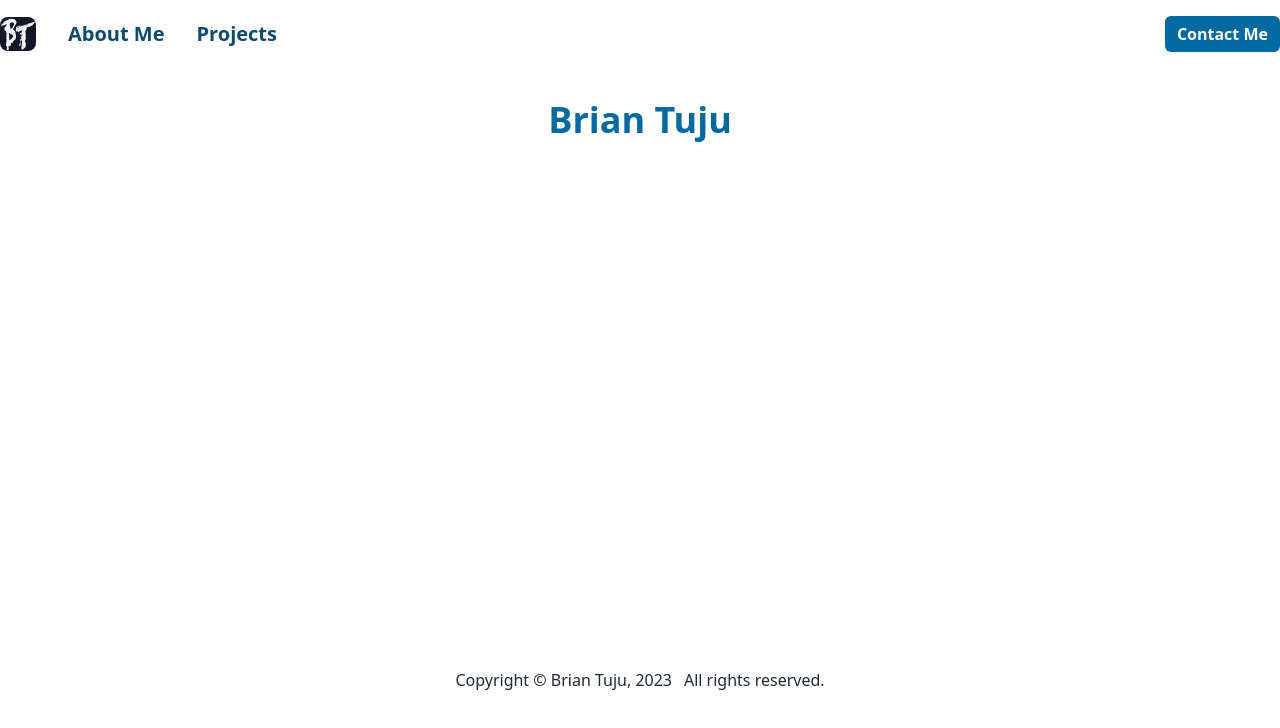
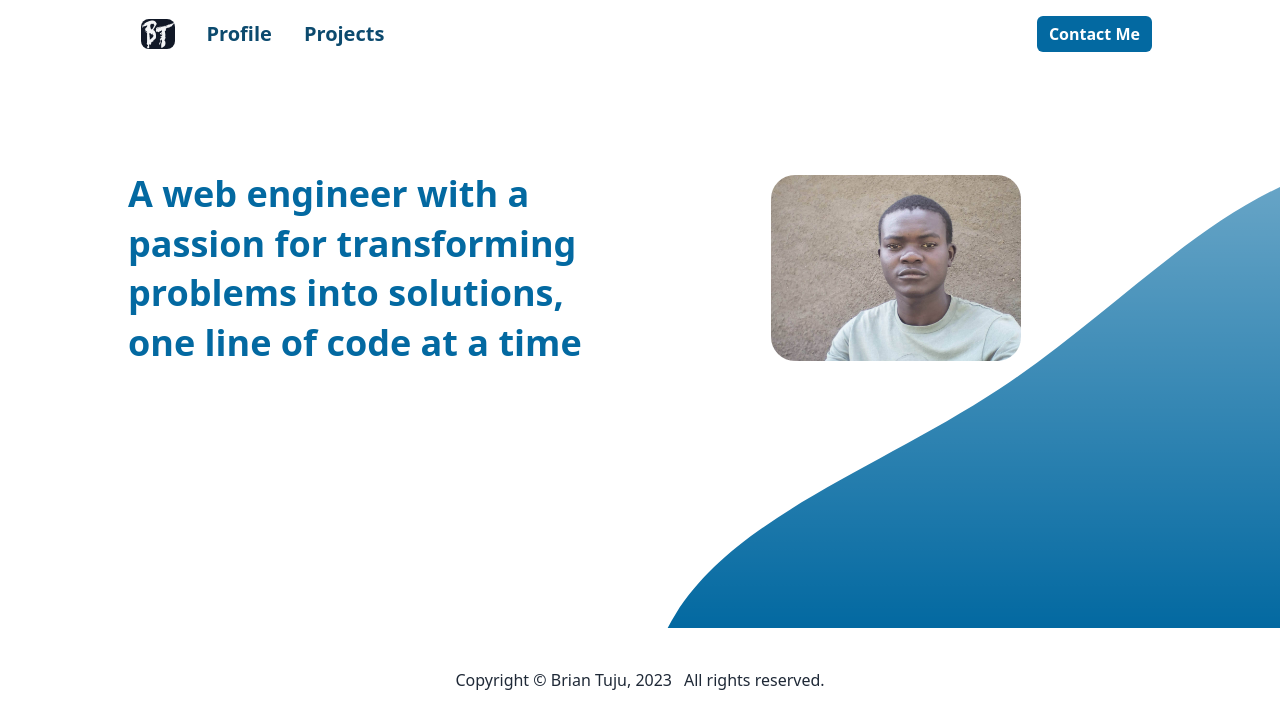
Before and after one commit to briantuju/briantuju, a Next.js app: page / in a window 1280 px wide. Shown: the top 728 px of the page. Built offline with nearby package versions, Linux system fonts and the light colour scheme.

Commit message:
General portfolio update

```diff
--- a/components/layout/Layout.tsx
+++ b/components/layout/Layout.tsx
@@ -2,13 +2,17 @@ import Head from 'next/head'
 
 import Footer from './Footer'
 import Header from './Header'
+import env from '@/config/env'
 
 const Layout = ({ children }: ChildrenProp) => {
   return (
     <>
       <Head>
-        <title>Brian Tuju</title>
-        <meta name="description" content="Portfolio Website for Brian Tuju" />
+        <title>{env.name}</title>
+        <meta
+          name="description"
+          content={`Portfolio Website for ${env.name}`}
+        />
       </Head>
 
       <Header />
--- a/components/layout/Navigation.tsx
+++ b/components/layout/Navigation.tsx
@@ -2,13 +2,13 @@ import Link from 'next/link'
 import Image from 'next/image'
 import { useState } from 'react'
 
+import Button from '../button/Button'
+import Container from '../misc/Container'
+import IconMenuLeft from '../icons/IconMenuLeft'
+import logoCropped from '@/public/img/logo-cropped.png'
+import { Icon } from '../misc/Icon'
+import { maxMobileWidth } from '@/utils'
 import { Size, useWindowSize } from '@/hooks/useWindowSize'
-import logoCropped from '@/public/img/logo-cropped.png'
-import IconMenuLeft from '../icons/IconMenuLeft'
-import { maxMobileWidth } from '@/utils'
-import Container from '../misc/Container'
-import Button from '../button/Button'
-import { Icon } from '../misc/Icon'
 
 const Navigation = () => {
   const size: Size = useWindowSize()
@@ -34,26 +34,26 @@ const Navigation = () => {
             {/* Navigation Items */}
             {showMobileNav || !isMobile ? (
               <div
-                className={`absolute md:relative left-0 top-12 md:top-0 w-full md:w-auto bg-white py-4 md:py-0 block`}
+                className={`absolute md:relative left-0 top-12 md:top-0 w-full md:w-auto bg-white py-4 md:py-0 block z-10`}
               >
                 <div className="bt_container md:max-w-none">
                   <ul className="flex flex-col md:flex-row gap-4 xl:gap-8 items-start md:items-center justify-start font-bold text-xl text-brand-dark">
                     {/* Logo */}
                     <Link
                       href={'/'}
-                      className="absolute md:relative -top-11 md:top-0 left-20 md:left-0"
+                      className="md:relative -top-11 md:top-0 left-20 md:left-0"
                     >
                       <Image
                         src={logoCropped}
                         alt="Brian Tuju logo"
                         className="object-cover rounded-lg"
-                        width={36}
-                        height={36}
+                        width={60}
+                        height={60}
                       />
                     </Link>
                     {/* Links */}
                     <li>
-                      <Link href={'/about'}>About Me</Link>
+                      <Link href={'/profile'}>Profile</Link>
                     </li>
                     <li>
                       <Link href={'/projects'}>Projects</Link>
--- a/pages/index.tsx
+++ b/pages/index.tsx
@@ -1,15 +1,36 @@
+import Image from 'next/image'
 import { NextPage } from 'next'
 
+import myImage from '/public/img/me.jpg'
 import Container from '@/components/misc/Container'
 
 const Home: NextPage = () => {
   return (
-    <div className="bg-white min-h-[70vh]">
+    <div
+      className="bg-white xl:min-h-[70vh] md:bg-hero-bg"
+      style={{
+        backgroundRepeat: 'no-repeat',
+        backgroundPosition: 'right',
+        backgroundSize: 'cover',
+      }}
+    >
       <Container>
-        <div className="flex items-center justify-center h-full">
-          <h1 className="text-4xl font-bold text-brand py-8 text-center">
-            Brian Tuju
+        <div className="pt-6 md:pt-0 grid grid-cols-1 md:grid-cols-2 items-center min-h-[70vh] md:min-h-[400px]">
+          <h1 className="font-bold text-center md:text-left self-start md:self-center text-3xl lg:text-4xl text-brand order-2 md:order-1 leading-normal md:leading-tight xl:leading-snug">
+            A web engineer with a passion for transforming problems into
+            solutions, one line of code at a time
           </h1>
+
+          <div className="h-full overflow-hidden relative md:order-2 flex items-center justify-center">
+            <Image
+              src={myImage}
+              alt="My Photo"
+              className="object-cover rounded-3xl"
+              width={250}
+              height={250}
+              quality={100}
+            />
+          </div>
         </div>
       </Container>
     </div>
--- /dev/null
+++ b/pages/profile.tsx
@@ -0,0 +1,21 @@
+import Head from 'next/head'
+import { NextPage } from 'next'
+
+import Container from '@/components/misc/Container'
+import env from '@/config/env'
+
+const Profile: NextPage = () => {
+  return (
+    <>
+      <Head>
+        <title>Profile | {env.name}</title>
+      </Head>
+
+      <Container>
+        <h1>Profile</h1>
+      </Container>
+    </>
+  )
+}
+
+export default Profile
--- /dev/null
+++ b/pages/projects.tsx
@@ -0,0 +1,21 @@
+import Head from 'next/head'
+import { NextPage } from 'next'
+
+import Container from '@/components/misc/Container'
+import env from '@/config/env'
+
+const Projects: NextPage = () => {
+  return (
+    <>
+      <Head>
+        <title>Projects | {env.name}</title>
+      </Head>
+
+      <Container>
+        <h1>Projects</h1>
+      </Container>
+    </>
+  )
+}
+
+export default Projects
--- a/styles/app.scss
+++ b/styles/app.scss
@@ -7,5 +7,5 @@
 @tailwind components;
 @tailwind utilities;
 
-@import 'sass/base', 'sass/utilities', 'sass/components/button',
-  'sass/components/input';
+@import 'sass/animations', 'sass/base', 'sass/utilities',
+  'sass/components/button', 'sass/components/input';
--- /dev/null
+++ b/styles/sass/_animations.scss
@@ -0,0 +1,43 @@
+.roll-in-blurred-right {
+  -webkit-animation: roll-in-blurred-right 0.65s cubic-bezier(0.23, 1, 0.32, 1)
+    both;
+  animation: roll-in-blurred-right 0.65s cubic-bezier(0.23, 1, 0.32, 1) both;
+}
+
+/**
+ * ----------------------------------------
+ * animation roll-in-blurred-right
+ * ----------------------------------------
+ */
+@-webkit-keyframes roll-in-blurred-right {
+  0% {
+    -webkit-transform: translateX(1000px) rotate(720deg);
+    transform: translateX(1000px) rotate(720deg);
+    -webkit-filter: blur(50px);
+    filter: blur(50px);
+    opacity: 0;
+  }
+  100% {
+    -webkit-transform: translateX(0) rotate(0deg);
+    transform: translateX(0) rotate(0deg);
+    -webkit-filter: blur(0);
+    filter: blur(0);
+    opacity: 1;
+  }
+}
+@keyframes roll-in-blurred-right {
+  0% {
+    -webkit-transform: translateX(1000px) rotate(720deg);
+    transform: translateX(1000px) rotate(720deg);
+    -webkit-filter: blur(50px);
+    filter: blur(50px);
+    opacity: 0;
+  }
+  100% {
+    -webkit-transform: translateX(0) rotate(0deg);
+    transform: translateX(0) rotate(0deg);
+    -webkit-filter: blur(0);
+    filter: blur(0);
+    opacity: 1;
+  }
+}
--- a/styles/sass/_utilities.scss
+++ b/styles/sass/_utilities.scss
@@ -3,7 +3,7 @@
 .bt_ {
   // Custom container class
   &container {
-    @apply container mx-auto max-w-[90%] sm:max-w-[85%] xl:max-w-[1280px] 2xl:max-w-[1536px];
+    @apply container mx-auto w-[90%] md:max-w-[80%];
   }
 
   // Text Color
--- a/tailwind.config.js
+++ b/tailwind.config.js
@@ -8,6 +8,10 @@ module.exports = {
   theme: {
     extend: {
       backgroundImage: {
+        'hero-img':
+          "linear-gradient(rgba(0,0,0,0.5), rgba(0,0,0,0.85)), url('/img/me.jpg')",
+        'hero-bg':
+          "linear-gradient(rgba(255,255,255,0.5), rgba(255,255,255,0)), url('/hero-bg.svg')",
         'gradient-radial': 'radial-gradient(var(--tw-gradient-stops))',
         'gradient-conic':
           'conic-gradient(from 180deg at 50% 50%, var(--tw-gradient-stops))',
```
Also changed, not shown: public/hero-bg.svg (added), public/img/me.jpg (added).
